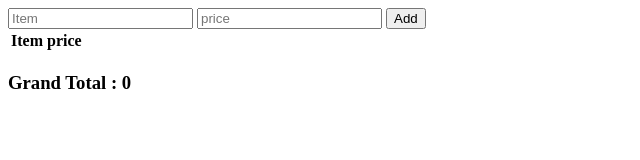
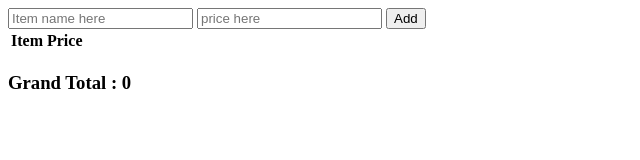
Before and after one commit to acciojob/shopping-cart-kumarigeetanjli, a website: page index.html in a window 1280 px wide. Shown: the full height of the page, 0-640 px from the left. Drawn offline with Linux system fonts and the light colour scheme.

Commit message:
Update index.html

```diff
--- a/index.html
+++ b/index.html
@@ -1,24 +1,26 @@
 <!DOCTYPE html>
 <html lang="en">
+
 <head>
     <meta charset="UTF-8">
     <meta http-equiv="X-UA-Compatible" content="IE=edge">
     <meta name="viewport" content="width=device-width, initial-scale=1.0">
-	<title>Cart</title>
+    <title>Document</title>
 </head>
+
 <body>
-	<input id="item-name-input" type="text" placeholder="Item">
-	<input id="item-price-input" type="number" placeholder="price">
+    <input id="item-name-input" type="text" placeholder="Item name here">
+    <input id="item-price-input" type="number" placeholder="price here">
     <button id="add">Add</button>
 
-	<table>
+    <table id="table">
         <tr>
-			<th>Item</th>
-			<th>price</th>
+            <th>Item </th>
+            <th>Price</th>
         </tr>
     </table>
-
     <h3> Grand Total : <span id="total">0</span> </h3>
     <script src="script.js"></script>
 </body>
+
 </html>
```
Lines whose indentation alone changed are shown as unchanged.
